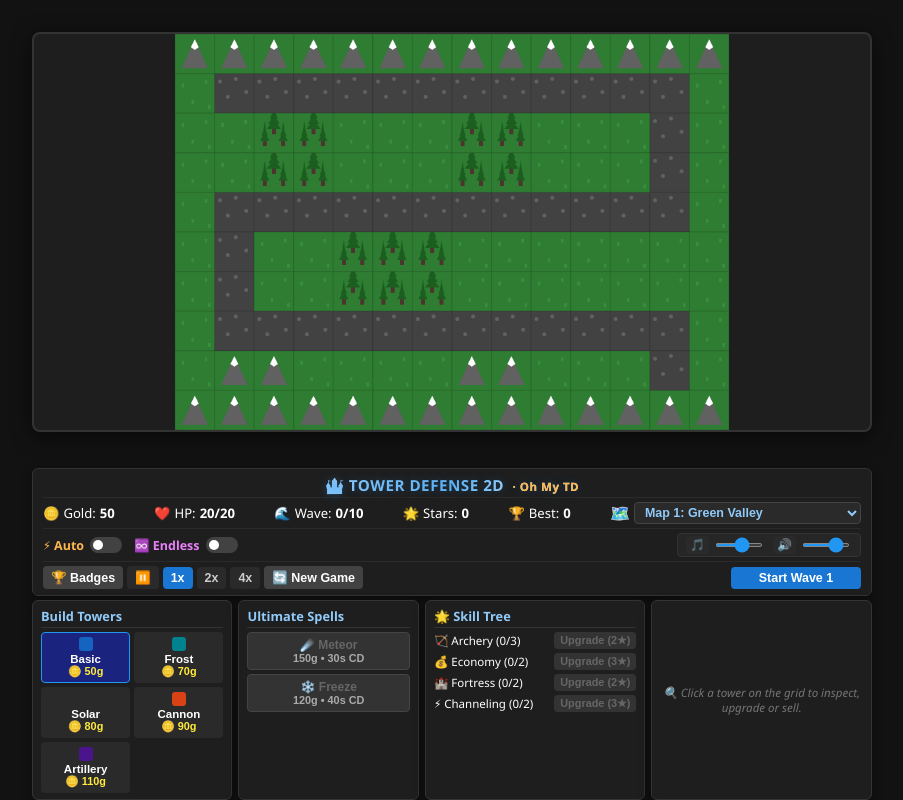
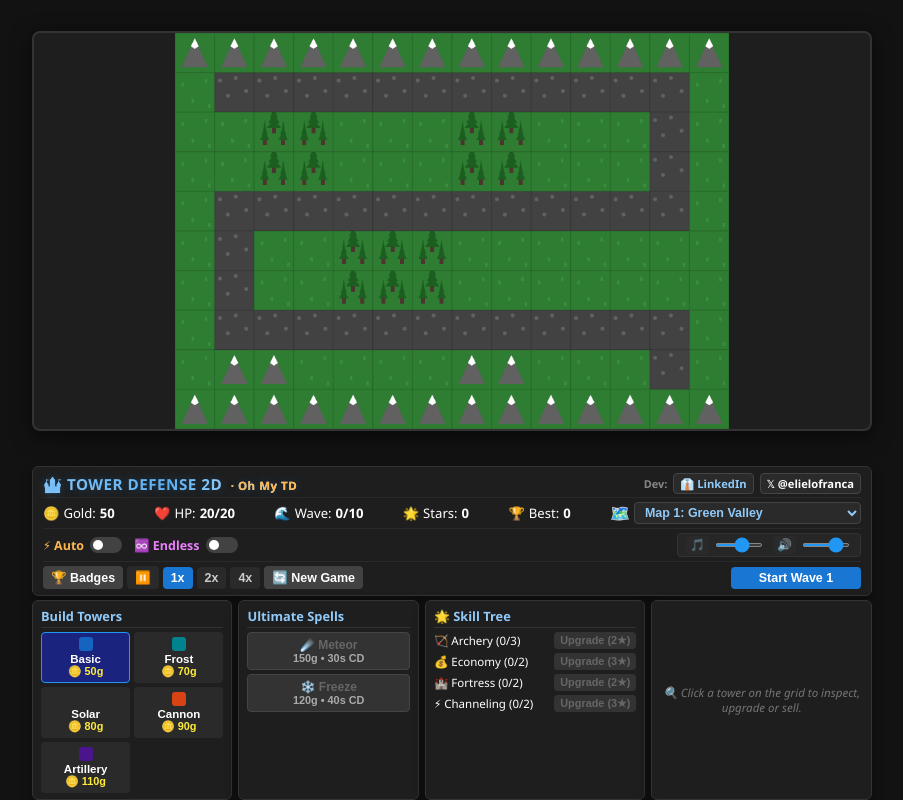
Before and after one commit to elielfranca90/oh-my-td, a website built with Vite: page tower-defense-2d/index.html in a window 1280 px wide. Shown: the whole page, without its empty margins (188-1091 px from the left). Built offline with nearby package versions, Linux system fonts and the light colour scheme; some packages are replaced by stand-ins of ours.

Commit message:
feat(ui): add author social media contact links (LinkedIn & X) to game header and docs

```diff
--- a/tower-defense-2d/index.html
+++ b/tower-defense-2d/index.html
@@ -53,11 +53,17 @@
       /* Title Bar */
       .game-title-row {
         display: flex;
-        justify-content: center;
+        justify-content: space-between;
         align-items: center;
         width: 100%;
-        padding-bottom: 2px;
+        padding-bottom: 3px;
         border-bottom: 1px solid #2a2a2a;
+        gap: 6px;
+      }
+
+      .game-title-group {
+        display: flex;
+        align-items: center;
       }
 
       .game-title-text {
@@ -76,6 +82,49 @@
         color: #ffb74d;
         -webkit-text-fill-color: #ffb74d;
         margin-left: 4px;
+      }
+
+      .author-social-group {
+        display: flex;
+        align-items: center;
+        gap: 6px;
+        font-size: 0.72rem;
+      }
+
+      .author-label {
+        color: #888888;
+        font-size: 0.68rem;
+        font-weight: bold;
+      }
+
+      .social-link {
+        display: inline-flex;
+        align-items: center;
+        gap: 3px;
+        padding: 2px 6px;
+        background-color: #2a2a2a;
+        border: 1px solid #444444;
+        border-radius: 4px;
+        color: #90caf9;
+        text-decoration: none;
+        font-size: 0.70rem;
+        font-weight: bold;
+        transition: background-color 0.2s, border-color 0.2s, color 0.2s;
+      }
+
+      .social-link:hover {
+        background-color: #1565c0;
+        border-color: #2196f3;
+        color: #ffffff;
+      }
+
+      .social-link.x-link {
+        color: #ffffff;
+      }
+
+      .social-link.x-link:hover {
+        background-color: #333333;
+        border-color: #888888;
       }
 
       /* Row 1: Stats & Map Selector */
@@ -755,6 +804,16 @@
         canvas {
           max-height: min(40vh, 290px);
         }
+        .author-label {
+          display: none;
+        }
+        .social-name {
+          display: none;
+        }
+        .social-link {
+          padding: 2px 4px;
+          font-size: 0.72rem;
+        }
         .game-title-text {
           font-size: 0.75rem;
         }
--- a/tower-defense-2d/src/ui/UIManager.ts
+++ b/tower-defense-2d/src/ui/UIManager.ts
@@ -65,7 +65,19 @@ export class UIManager {
       <div id="top-bar" class="ui-panel">
         <!-- ROW 0: GAME TITLE -->
         <div class="game-title-row">
-          <span class="game-title-text">🏰 TOWER DEFENSE 2D <span class="game-subtitle">· Oh My TD</span></span>
+          <div class="game-title-group">
+            <span class="game-title-text">🏰 TOWER DEFENSE 2D <span class="game-subtitle">· Oh My TD</span></span>
+          </div>
+
+          <div class="author-social-group">
+            <span class="author-label">Dev:</span>
+            <a href="https://www.linkedin.com/in/eliel-franca/" target="_blank" rel="noopener noreferrer" class="social-link linkedin-link" title="LinkedIn - Eliel França">
+              <span class="social-icon">👔</span> <span class="social-name">LinkedIn</span>
+            </a>
+            <a href="https://x.com/elielofranca" target="_blank" rel="noopener noreferrer" class="social-link x-link" title="X (Twitter) - @elielofranca">
+              <span class="social-icon">𝕏</span> <span class="social-name">@elielofranca</span>
+            </a>
+          </div>
         </div>
 
         <!-- ROW 1: STATS & MAP SELECTOR -->
```
Also changed, not shown: README.md, tower-defense-2d/README.md.
